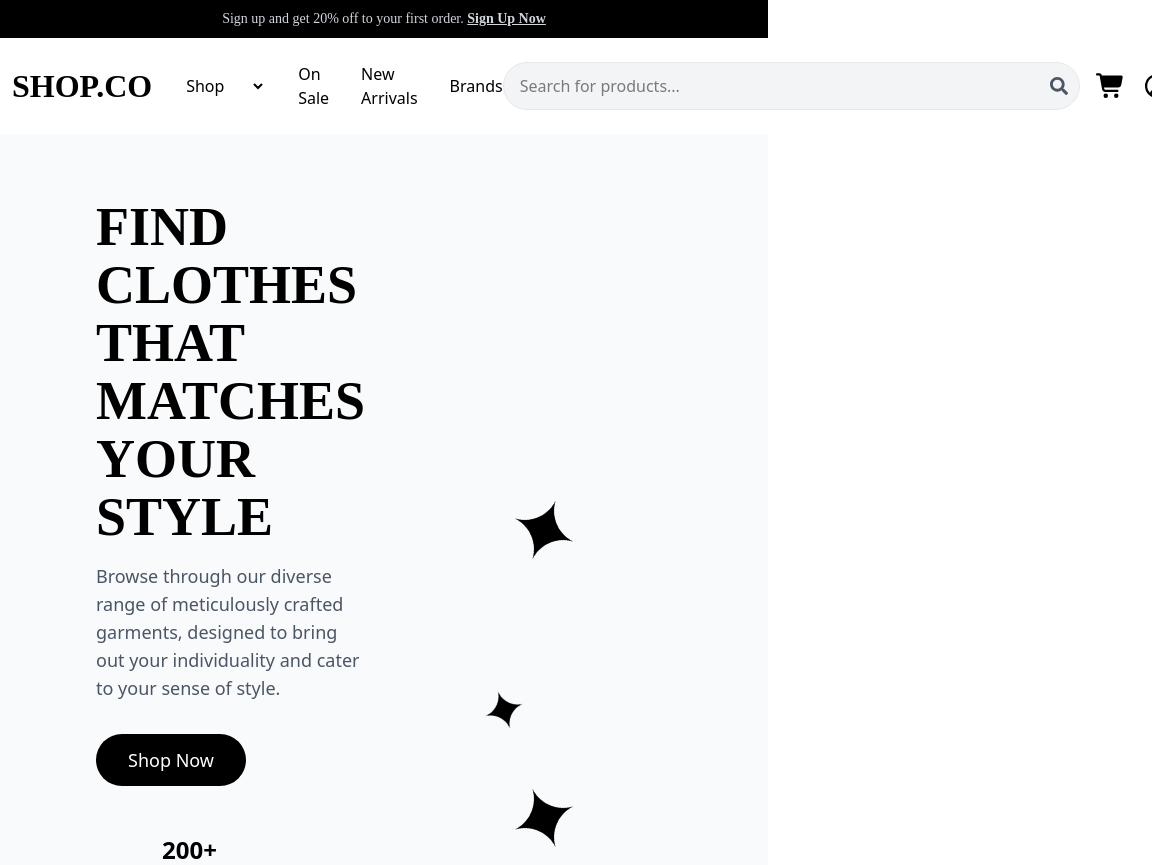
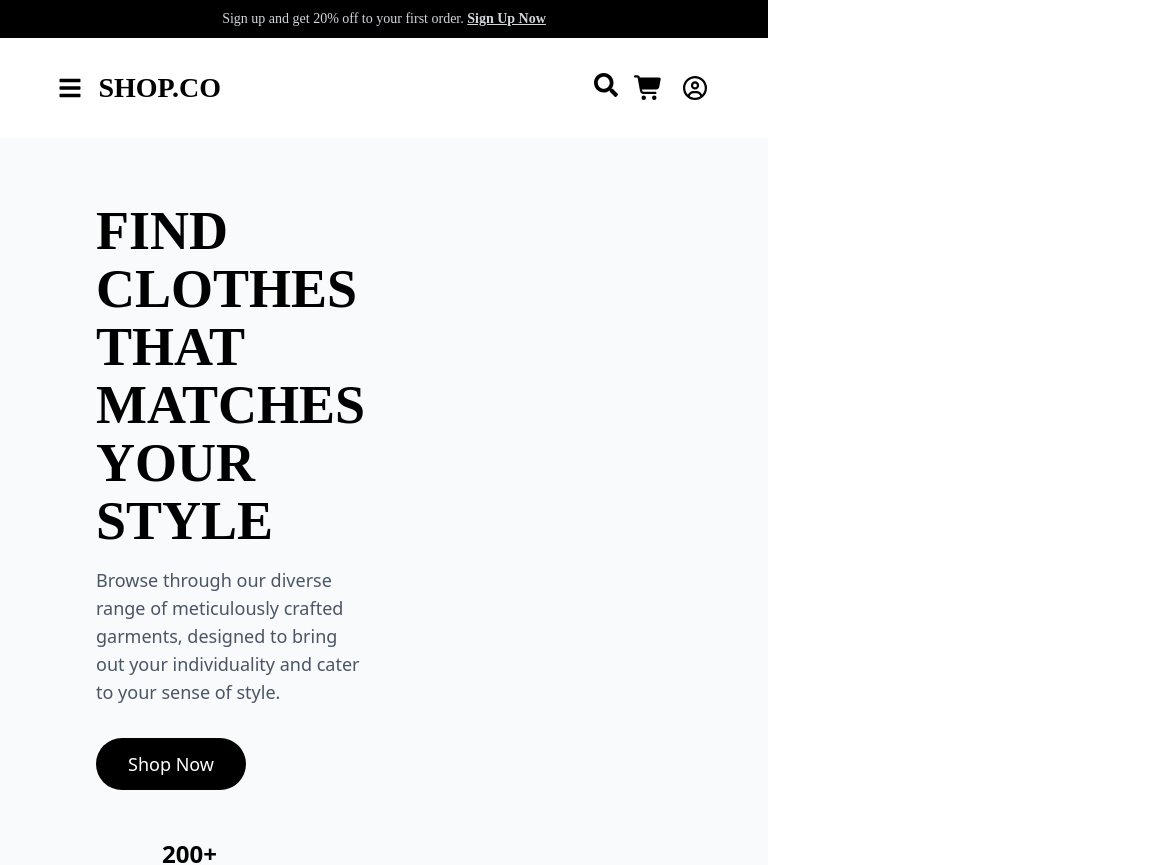
Before and after one commit to abdullah-tarek-dev/Eccomerce-with-react, a React (Vite) app: page / in a window 768 px wide. Shown: the top 865 px of the page, 1152 px wide, since content can reach past the window. Built offline with nearby package versions, Linux system fonts and the light colour scheme.

Commit message:
change styles for screen from 768 for 1280

```diff
--- a/index.html
+++ b/index.html
@@ -5,7 +5,6 @@
     <!-- <link rel="icon" type="image/svg+xml" href="/vite.svg" /> -->
     <meta name="viewport" content="width=device-width, initial-scale=1.0" />
     <title>ecommerce</title>
-    <!-- <link href="/src/style.css" rel="stylesheet"> -->
   </head>
   <body>
     <div id="root"></div>
--- a/src/Styles/Nav.css
+++ b/src/Styles/Nav.css
@@ -1,41 +1,69 @@
-/* .navcontainer{
-    display: flex;
-    justify-content: space-between;
-    align-items: center;
-    padding: 10px 20px;
-    background-color: #333;
-    color: white;
-} */
-
-.naving{
-    width:87%;
+.naving {
+  width: 87%;
   padding: 16px 24px;
   margin: auto;
 }
-.navlogo{
-font-family: Integral CF;
+
+.navlogo {
+  font-family: "Integral CF";
   font-size: 32px;
 }
-.navlinks{
-font-family: Satoshi;
+
+.navlinks {
+  font-family: "Satoshi";
   font-weight: 400;
 }
-.navselect{
-    margin-left:30px;
-}
-.navselect option{
-    font-family: 'Poppins', sans-serif;
+
+.navselect {
+  margin-left: 30px;
 }
 
-.navsearch input{
+.navselect option {
+  font-family: "Poppins", sans-serif;
+}
+
+.navsearch input {
   width: 577px;
   height: 48px;
   border-radius: 62px;
-padding:12px 16px;
+  padding: 12px 16px;
 }
-@media (max-width: 768px) {
-.naving{
-    width:100%;
+
+/* 📱 الموبايل */
+@media (max-width: 767px) {
+  .naving {
+    width: 100%;
     padding: 8px 12px;
   }
+
+  .navsearch input {
+    width: 100%;
+    height: 42px;
   }
+}
+
+/* 💻 التابلت والشاشات المتوسطة من 768px إلى 1250px */
+@media (min-width: 768px) and (max-width: 1250px) {
+  .naving {
+    width: 90%;
+    margin: auto;
+    padding: 10px 20px;
+  }
+
+  /* 👇 خلي وضع الموبايل يشتغل هنا كمان */
+  .md\:hidden {
+    display: block !important;
+  }
+
+  .md\:flex {
+    display: none !important;
+  }
+
+  .navsearch input {
+    width: 420px;
+  }
+
+  .navlogo {
+    font-size: 28px;
+  }
+}
```
Lines whose indentation alone changed are shown as unchanged.
